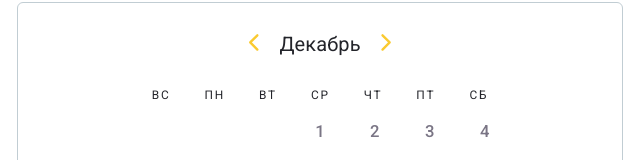
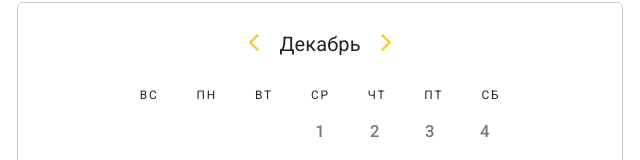
Before and after one commit to YaroslavBerkuta/GermanWheels, a plain HTML site: page index.html in a window 1280 px wide. Shown: the part 2994-3154 px from the top of the page, 14-654 px from the left. Drawn offline with Linux system fonts and the light colour scheme.

Commit message:
callendar

```diff
--- a/style.css
+++ b/style.css
@@ -712,7 +712,7 @@ a {
   font-weight: normal;
   font-size: 11.8904px;
   line-height: 19px;
-  padding: 0 17px;
+  padding: 0 19px;
 }
 .prev-date{
   opacity: 0;
```
